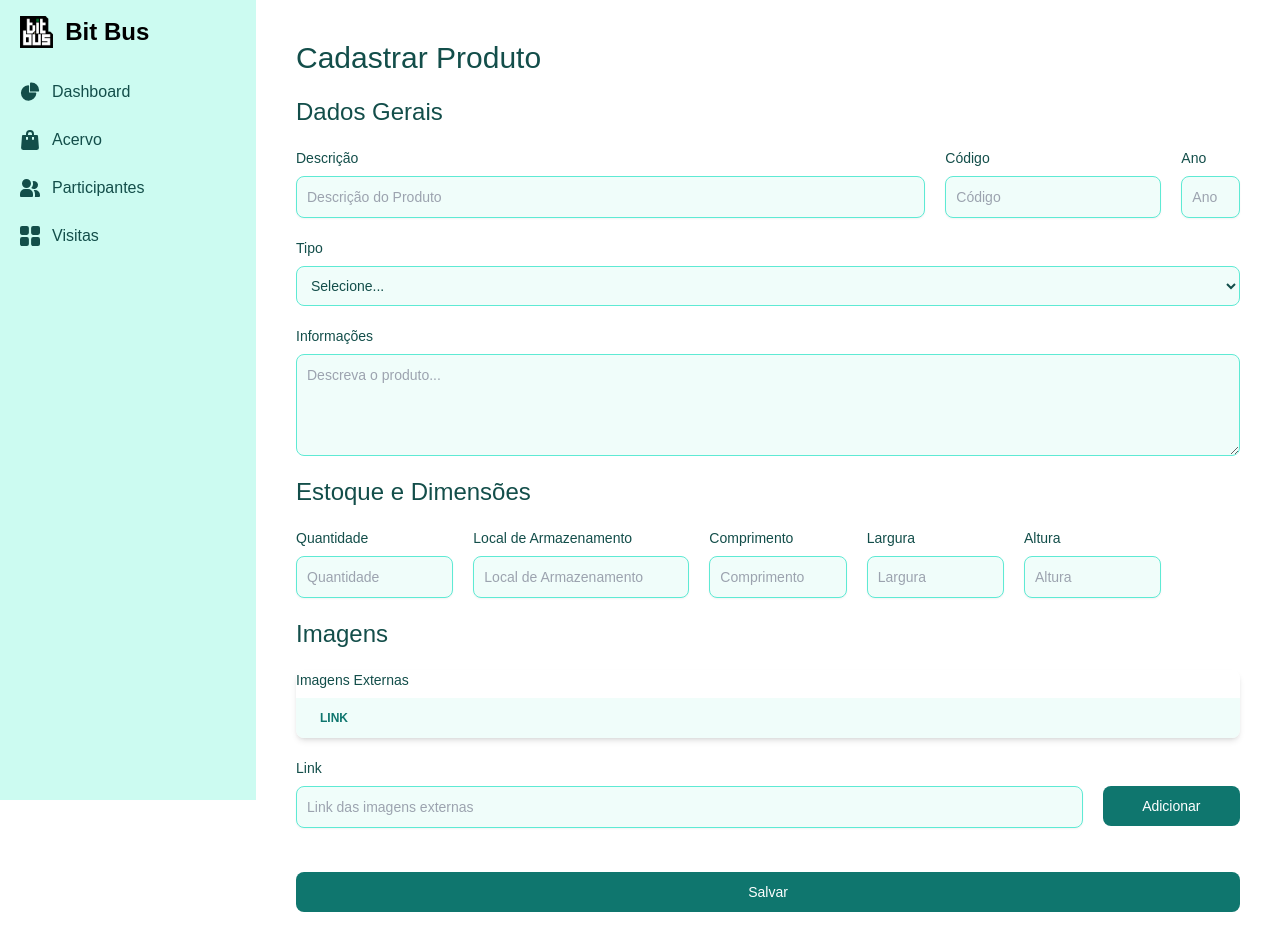
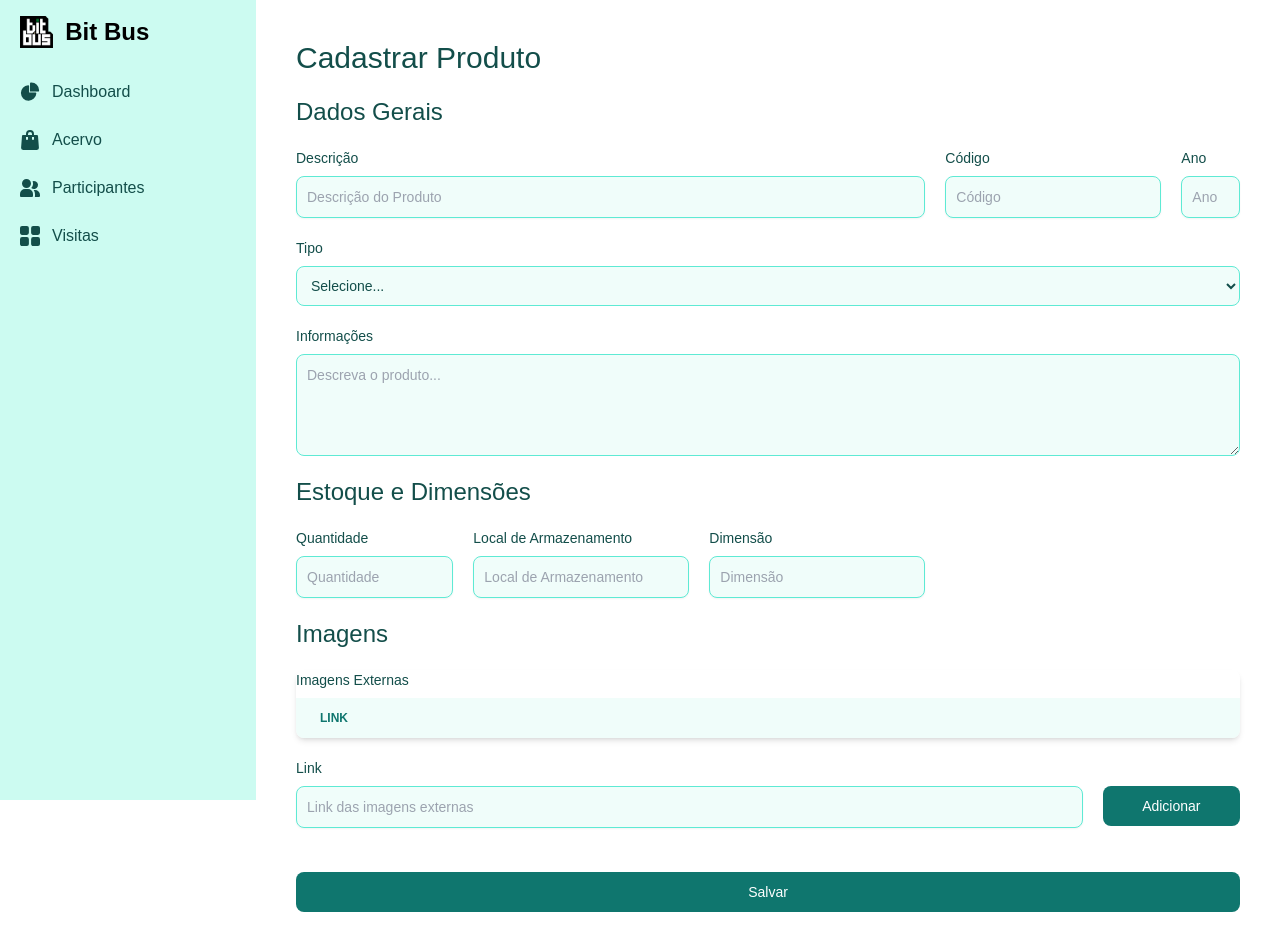
Before and after one commit to RicardoMBregalda/acervo-bitbus, a Vue app in the folder bitbus-frontend/: page /acervo/form in a window 1280 px wide. Built offline with nearby package versions, Linux system fonts and the light colour scheme.

Commit message:
fix: acervoForm

```diff
--- a/bitbus-frontend/src/views/acervo/AcervoForm.vue
+++ b/bitbus-frontend/src/views/acervo/AcervoForm.vue
@@ -93,32 +93,13 @@ const removerLink = (index) => {
                     placeholder="Local de Armazenamento" required />
             </div>
 
-            <div class="mb-5 ml-5 col-span-2 ">
-                <label for="comprimento"
-                    class="block mb-2 text-sm font-medium text-teal-900 dark:text-white">Comprimento</label>
-                <input type="text" id="comprimento"
+            <div class="mb-5 ml-5 col-span-3 ">
+                <label for="dimensao"
+                    class="block mb-2 text-sm font-medium text-teal-900 dark:text-white">Dimensão</label>
+                <input type="text" id="dimensao"
                     class="shadow-sm bg-teal-50 border border-teal-300 text-teal-900 text-sm rounded-lg focus:ring-teal-500 focus:border-teal-500 block w-full p-2.5 dark:bg-teal-700 dark:border-teal-600 dark:placeholder-teal-400 dark:text-white dark:focus:ring-teal-500 dark:focus:border-teal-500 dark:shadow-sm-light"
-                    placeholder="Comprimento" />
+                    placeholder="Dimensão" />
             </div>
-            <div class="mb-5 ml-5 col-span-2">
-                <label for="organizador"
-                    class="block mb-2 text-sm font-medium text-teal-900 dark:text-white">Largura</label>
-                <input type="text" id="organizador"
-                    class="shadow-sm bg-teal-50 border border-teal-300 text-teal-900 text-sm rounded-lg focus:ring-teal-500 focus:border-teal-500 block w-full p-2.5 dark:bg-teal-700 dark:border-teal-600 dark:placeholder-teal-400 dark:text-white dark:focus:ring-teal-500 dark:focus:border-teal-500 dark:shadow-sm-light"
-                    placeholder="Largura" />
-            </div>
-            <div class="mb-5 ml-5 col-span-2">
-                <label for="organizador"
-                    class="block mb-2 text-sm font-medium text-teal-900 dark:text-white">Altura</label>
-                <input type="text" id="organizador"
-                    class="shadow-sm bg-teal-50 border border-teal-300 text-teal-900 text-sm rounded-lg focus:ring-teal-500 focus:border-teal-500 block w-full p-2.5 dark:bg-teal-700 dark:border-teal-600 dark:placeholder-teal-400 dark:text-white dark:focus:ring-teal-500 dark:focus:border-teal-500 dark:shadow-sm-light"
-                    placeholder="Altura" />
-            </div>
-
-
-
-
-
 
             <h2 class="col-span-12 text-2xl text-teal-900 dark:text-white mb-5">Imagens</h2>
 
```
